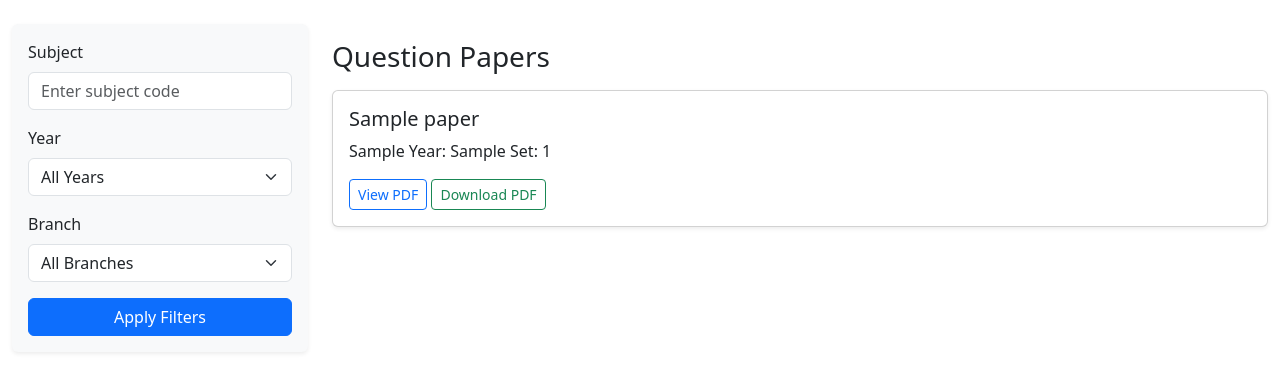
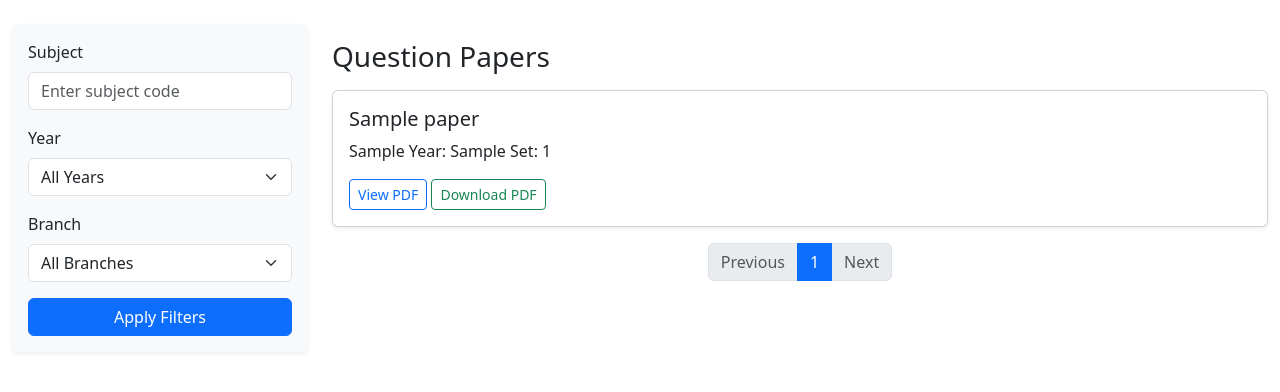
Before and after one commit to fullstacksam23/ReWise, a Flask app: page /browse in a window 1280 px wide. Shown: the part 73-465 px from the top of the page. Run offline with Flask 3, Linux system fonts and the light colour scheme; tables that the repository leaves empty hold one stand-in row (values such as "Sample post"); parts of the project's set-up code (start-up, migrations or seed data) failed here and were passed over; some libraries are stand-ins or nearby versions.

Commit message:
Added pagination for browse and error messages for auth

```diff
--- a/app.py
+++ b/app.py
@@ -142,7 +142,7 @@ class FilterForm(FlaskForm):
         ("IT", "IT"),
         ("CSBS", "CSBS"),
         ("ECE", "ECE"),
-        ("ME", "ME"),
+        ("MECH", "MECH"),
         ("EEE", "EEE"),
         ("CE", "CE"),
     ], validators=[Optional()])
@@ -184,9 +184,10 @@ def admin_login():
             return redirect(url_for('upload'))
 
         except Exception as e:
-            flash(f'Login failed: {str(e)}', 'danger')
+            flash('Incorrect email or password. Please try again.', 'danger')
 
     return render_template('admin_login.html')
+
 
 @app.route('/admin/logout')
 def admin_logout():
@@ -196,7 +197,6 @@ def admin_logout():
     return redirect(url_for('admin_login'))
 @app.route("/upload", methods=["GET", "POST"])
 def upload():
-
     if 'admin' not in session:
         flash('You need to be logged in as admin to upload papers.', 'danger')
         return redirect(url_for('admin_login'))
@@ -205,6 +205,11 @@ def upload():
     if form.validate_on_submit():
         pdf = form.pdf_file.data
         original_filename = secure_filename(pdf.filename)
+
+        # Check if the uploaded file is a PDF
+        if not original_filename.lower().endswith('.pdf'):
+            flash('Invalid file type. Please upload a PDF file.', 'danger')
+            return redirect(url_for('upload'))
 
         # Generate a unique filename with timestamp or UUID
         unique_suffix = datetime.utcnow().strftime("%Y%m%d%H%M%S") + "_" + str(uuid.uuid4())[:8]
@@ -217,7 +222,7 @@ def upload():
             subject=form.subject.data.upper(),
             filepath=filepath,
             paperyear=form.paperyear.data,
-            set = form.set.data,
+            set=form.set.data,
             type=form.type.data,
             aiml=form.aiml.data,
             cse=form.cse.data,
@@ -226,8 +231,8 @@ def upload():
             eee=form.eee.data,
             ece=form.ece.data,
             mech=form.mech.data,
-            ce = form.ce.data,
-            csbs = form.csbs.data,
+            ce=form.ce.data,
+            csbs=form.csbs.data,
             year1=form.year1.data,
             year2=form.year2.data,
             year3=form.year3.data,
@@ -235,24 +240,29 @@ def upload():
         )
         db.session.add(paper)
         db.session.commit()
+        flash('Paper uploaded successfully!', 'success')
         return redirect(url_for("home"))
     return render_template("upload.html", form=form)
+
 @app.route("/browse", methods=["GET", "POST"])
 def browse():
-    form = FilterForm(request.args)  # use GET parameters
-    papers = QuestionPaper.query.order_by(QuestionPaper.upload_date.desc())
+    form = FilterForm(request.args)
+    page = request.args.get('page', 1, type=int)  # Get the current page number, default to 1
+    per_page = 10  # You can adjust the number of papers per page
 
-    # Apply filters if present
+    papers_query = QuestionPaper.query.order_by(QuestionPaper.upload_date.desc())
+
     if form.subject.data:
-        papers = papers.filter(QuestionPaper.subject.ilike(f"%{form.subject.data}%"))
+        papers_query = papers_query.filter(QuestionPaper.subject.ilike(f"%{form.subject.data.upper()}%"))
     if form.year.data:
-        papers = papers.filter(QuestionPaper.paperyear == form.year.data)
+        papers_query = papers_query.filter(QuestionPaper.paperyear == form.year.data)
     if form.branch.data:
         branch_filter = form.branch.data.lower()
         if hasattr(QuestionPaper, branch_filter):
-            papers = papers.filter(getattr(QuestionPaper, branch_filter).is_(True))
+            papers_query = papers_query.filter(getattr(QuestionPaper, branch_filter).is_(True))
 
-    papers = papers.all()
+    papers = papers_query.paginate(page=page, per_page=per_page)  # Paginate the results
+
     return render_template("browse.html", form=form, papers=papers)
 @app.route("/about")
 def about():
--- a/templates/browse.html
+++ b/templates/browse.html
@@ -6,7 +6,6 @@
 <div class="container-fluid">
   <div class="row">
 
-    <!-- Sidebar for Filters -->
     <div class="col-md-3">
       <div class="p-3 bg-light rounded shadow-sm">
         <form method="GET" action="{{ url_for('browse') }}">
@@ -30,12 +29,10 @@
       </div>
     </div>
 
-
-    <!-- Main Content Area -->
     <div class="col-md-9">
       <h3 class="mt-3">Question Papers</h3>
 
-      {% for paper in papers %}
+      {% for paper in papers.items %}
       <div class="card my-3 shadow-sm">
         <div class="card-body">
           <h5 class="card-title">{{ paper.subject }}</h5>
@@ -44,10 +41,12 @@
             Year: {{ paper.paperyear }}
             Set: {{ paper.set }}
           </p>
-            <a class="btn btn-sm btn-outline-primary" target="_blank" href="{{ url_for('static', filename=paper.filepath.split('static/')[1]) }}">
+          <a class="btn btn-sm btn-outline-primary" target="_blank"
+             href="{{ url_for('static', filename=paper.filepath.split('static/')[1]) }}">
             View PDF
           </a>
-            <a class="btn btn-sm btn-outline-success" download href="{{ url_for('static', filename=paper.filepath.split('static/')[1]) }}">
+          <a class="btn btn-sm btn-outline-success" download
+             href="{{ url_for('static', filename=paper.filepath.split('static/')[1]) }}">
             Download PDF
           </a>
         </div>
@@ -56,28 +55,25 @@
       <p>No papers found.</p>
       {% endfor %}
 
-      <!-- Pagination -->
-{#      <nav>#}
-{#        <ul class="pagination justify-content-center">#}
-{#          {% if papers.has_prev %}#}
-{#          <li class="page-item">#}
-{#            <a class="page-link" href="{{ url_for('browse', page=papers.prev_num) }}">Previous</a>#}
-{#          </li>#}
-{#          {% endif %}#}
-{##}
-{#          {% for p in range(1, papers.pages + 1) %}#}
-{#          <li class="page-item {% if p == papers.page %}active{% endif %}">#}
-{#            <a class="page-link" href="{{ url_for('browse', page=p) }}">{{ p }}</a>#}
-{#          </li>#}
-{#          {% endfor %}#}
-{##}
-{#          {% if papers.has_next %}#}
-{#          <li class="page-item">#}
-{#            <a class="page-link" href="{{ url_for('browse', page=papers.next_num) }}">Next</a>#}
-{#          </li>#}
-{#          {% endif %}#}
-{#        </ul>#}
-{#      </nav>#}
+      <nav aria-label="Page navigation">
+        <ul class="pagination justify-content-center">
+          <li class="page-item {% if not papers.has_prev %}disabled{% endif %}">
+            <a class="page-link" href="{{ url_for('browse', page=papers.prev_num, subject=form.subject.data, year=form.year.data, branch=form.branch.data) }}">Previous</a>
+          </li>
+          {% for page_num in papers.iter_pages(left_edge=1, right_edge=1, left_current=1, right_current=2) %}
+          {% if page_num %}
+          <li class="page-item {% if papers.page == page_num %}active{% endif %}">
+            <a class="page-link" href="{{ url_for('browse', page=page_num, subject=form.subject.data, year=form.year.data, branch=form.branch.data) }}">{{ page_num }}</a>
+          </li>
+          {% else %}
+          <li class="page-item disabled"><span class="page-link">...</span></li>
+          {% endif %}
+          {% endfor %}
+          <li class="page-item {% if not papers.has_next %}disabled{% endif %}">
+            <a class="page-link" href="{{ url_for('browse', page=papers.next_num, subject=form.subject.data, year=form.year.data, branch=form.branch.data) }}">Next</a>
+          </li>
+        </ul>
+      </nav>
 
     </div>
   </div>
```
Also changed, not shown: templates/admin_login.html (+10 -1 lines), templates/upload.html (+9 -1 lines). Lines whose indentation alone changed are shown as unchanged.
